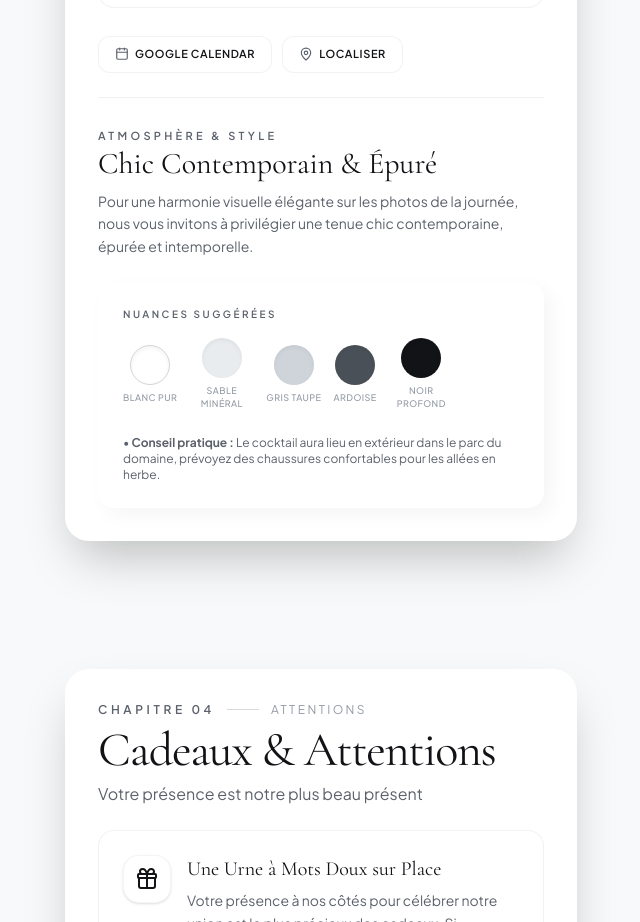
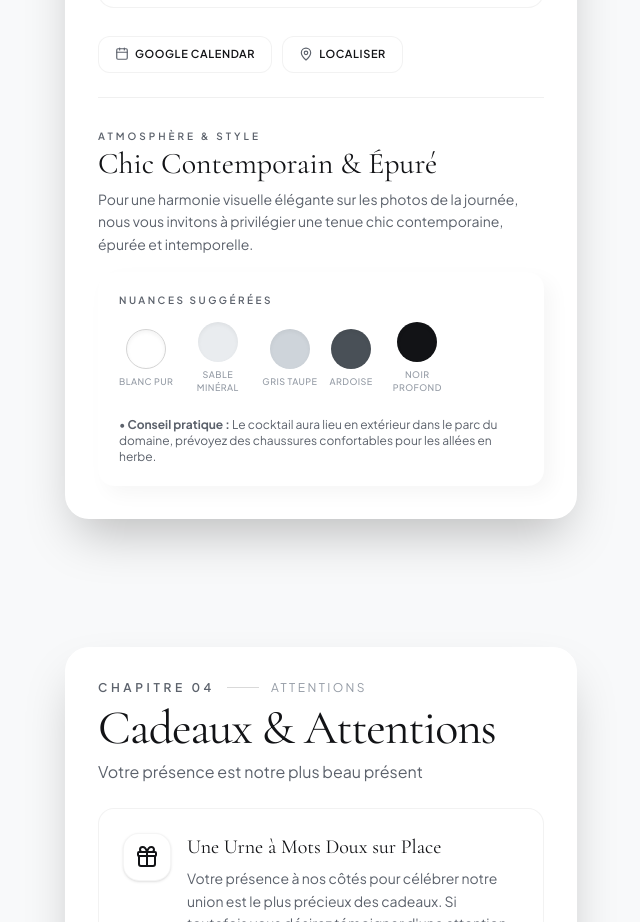
Before and after one commit to Slipaclous/OA, a Next.js app: page / in a window 1280 px wide. Shown: the part 2300-3222 px from the top of the page, without its empty margins (639-1279 px from the left). Built offline with nearby package versions, Linux system fonts and the light colour scheme; no server answers; the database is empty.

Commit message:
fix(mobile): smooth internal scroll with touch-pan-y, remove nested overflow traps and dark theme dresscode nuances card

```diff
--- a/src/components/DressCodeSection.tsx
+++ b/src/components/DressCodeSection.tsx
@@ -3,6 +3,7 @@ interface DressCodeProps {
   desc?: string;
   colors?: string;
   advice?: string;
+  isDark?: boolean;
 }
 
 export function DressCodeSection({
@@ -10,6 +11,7 @@ export function DressCodeSection({
   desc = "Pour une harmonie visuelle élégante sur les photos de la journée, nous vous invitons à privilégier une tenue chic contemporaine, épurée et intemporelle.",
   colors = "Blanc Pur:#FFFFFF,Sable Minéral:#E9ECEF,Gris Taupe:#CED4DA,Ardoise:#495057,Noir Profond:#121316",
   advice = "Le cocktail aura lieu en extérieur dans le parc du domaine, prévoyez des chaussures confortables pour les allées en herbe.",
+  isDark = false,
 }: DressCodeProps) {
   const parsedColors = colors
     .split(",")
@@ -24,24 +26,28 @@ export function DressCodeSection({
     .filter((c) => c.name && c.hex);
 
   return (
-    <div className="space-y-6 pt-6 border-t border-black/[0.06]">
-      <div className="space-y-2">
-        <span className="text-[11px] font-semibold tracking-[0.3em] uppercase text-[#5C626C] font-sans">
+    <div className={`space-y-4 ${isDark ? "" : "pt-6 border-t border-black/[0.06]"}`}>
+      <div className="space-y-1.5">
+        <span className={`text-[10px] font-semibold tracking-[0.3em] uppercase font-sans ${isDark ? "text-white/70" : "text-[#5C626C]"}`}>
           Atmosphère & Style
         </span>
-        <h3 className="font-serif text-2xl sm:text-3xl text-[#121316] font-normal">
+        <h3 className={`font-serif text-2xl sm:text-3xl font-normal ${isDark ? "text-white" : "text-[#121316]"}`}>
           {title}
         </h3>
         {desc && (
-          <p className="font-sans text-sm text-[#5C626C] leading-relaxed">
+          <p className={`font-sans text-xs sm:text-sm leading-relaxed ${isDark ? "text-white/80" : "text-[#5C626C]"}`}>
             {desc}
           </p>
         )}
       </div>
 
       {/* Nuancier dynamique */}
-      <div className="emboss-card rounded-2xl p-6 border border-white space-y-4">
-        <span className="text-[10px] font-sans uppercase tracking-[0.25em] text-[#5C626C] font-semibold block">
+      <div className={`rounded-2xl p-5 border space-y-3.5 ${
+        isDark
+          ? "bg-white/10 border-white/15 text-white"
+          : "emboss-card border-white text-[#121316]"
+      }`}>
+        <span className={`text-[10px] font-sans uppercase tracking-[0.25em] font-semibold block ${isDark ? "text-white/70" : "text-[#5C626C]"}`}>
           Nuances Suggérées
         </span>
         <div className="flex flex-wrap items-center gap-3">
@@ -62,7 +68,7 @@ export function DressCodeSection({
         </div>
 
         {advice && (
-          <div className="pt-2 text-xs text-[#5C626C] font-sans space-y-1">
+          <div className={`pt-2 text-xs font-sans space-y-1 ${isDark ? "text-white/80" : "text-[#5C626C]"}`}>
             <p>
               • <strong>Conseil pratique :</strong> {advice}
             </p>
--- a/src/components/MobileAppleScrollytelling.tsx
+++ b/src/components/MobileAppleScrollytelling.tsx
@@ -124,7 +124,7 @@ function ChapterSection({
         {/* 2. ÉTAT AU SCROLL : Contenu qui monte par-dessus la photo (sans halo blanc) */}
         <motion.div
           style={{ opacity: contentOpacity, y: contentY }}
-          className="absolute inset-0 flex flex-col justify-center p-4 sm:p-6 overflow-y-auto no-scrollbar pointer-events-auto"
+          className="absolute inset-0 flex flex-col justify-start sm:justify-center p-4 pt-16 pb-20 sm:p-6 overflow-y-auto overscroll-contain touch-pan-y pointer-events-auto"
         >
           {children}
         </motion.div>
@@ -257,7 +257,7 @@ export function MobileAppleScrollytelling({
           CHAPITRE 03 : LE PROGRAMME DE LA JOURNÉE
          ==================================================== */}
       <ChapterSection chapter={chapters[2]} index={2} total={chapters.length} config={config}>
-        <div className="space-y-4 text-white max-w-md mx-auto w-full max-h-[85dvh] overflow-y-auto no-scrollbar py-4">
+        <div className="space-y-4 text-white max-w-md mx-auto w-full py-2">
           <div className="space-y-1">
             <div className="flex items-center gap-3">
               <span className="text-xs uppercase tracking-[0.3em] text-white/75 font-semibold font-sans">
@@ -338,6 +338,7 @@ export function MobileAppleScrollytelling({
               desc={config?.dressCodeDesc}
               colors={config?.dressCodeColors}
               advice={config?.dressCodeAdvice}
+              isDark={true}
             />
           </div>
         </div>
@@ -417,7 +418,7 @@ export function MobileAppleScrollytelling({
           CHAPITRE 05 : RSVP & CONFIRMATION
          ==================================================== */}
       <ChapterSection chapter={chapters[4]} index={4} total={chapters.length} config={config}>
-        <div className="space-y-4 text-white max-w-md mx-auto w-full max-h-[88dvh] overflow-y-auto no-scrollbar py-4">
+        <div className="space-y-4 text-white max-w-md mx-auto w-full py-2">
           <div className="space-y-1">
             <div className="flex items-center gap-3">
               <span className="text-xs uppercase tracking-[0.3em] text-white/75 font-semibold font-sans">
```
